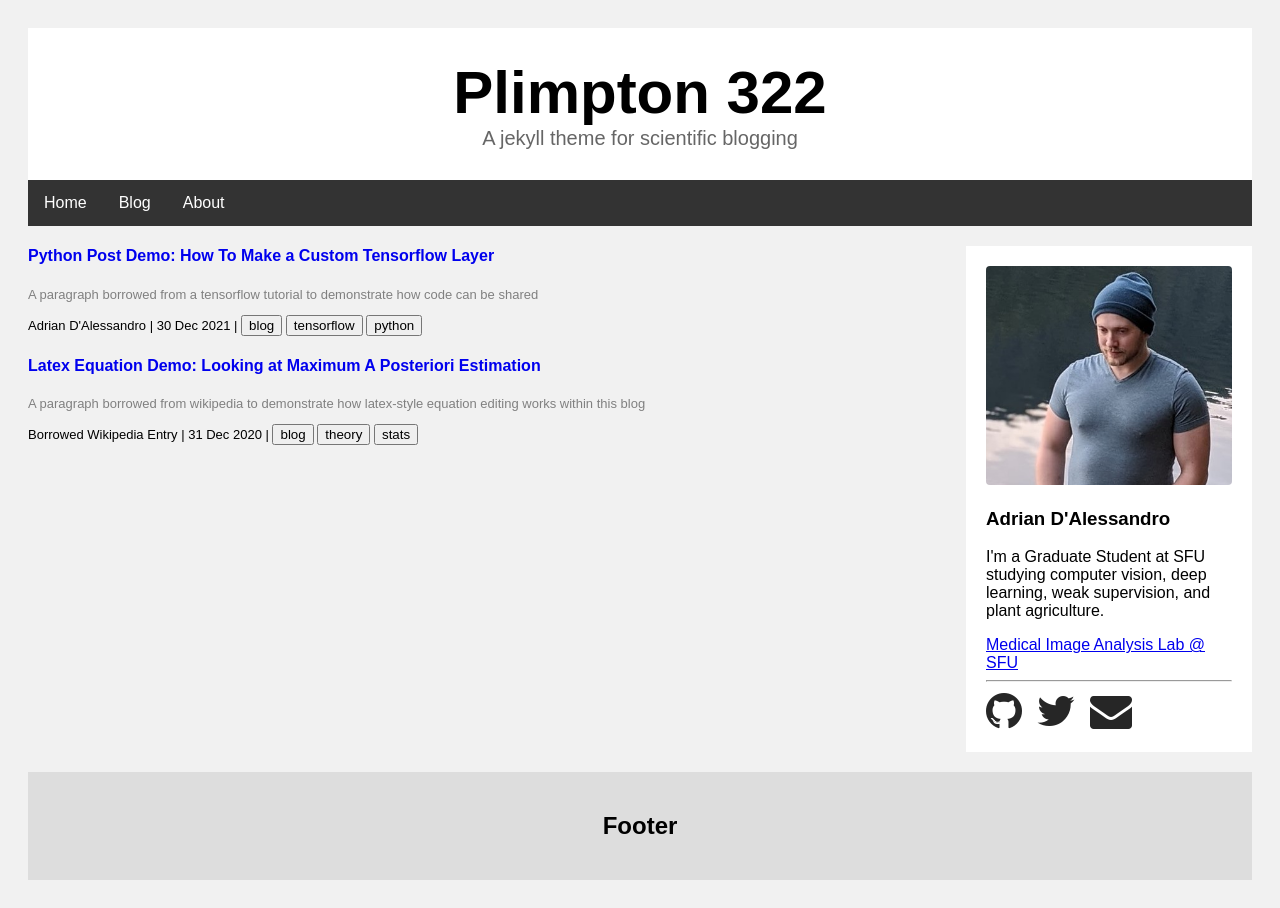
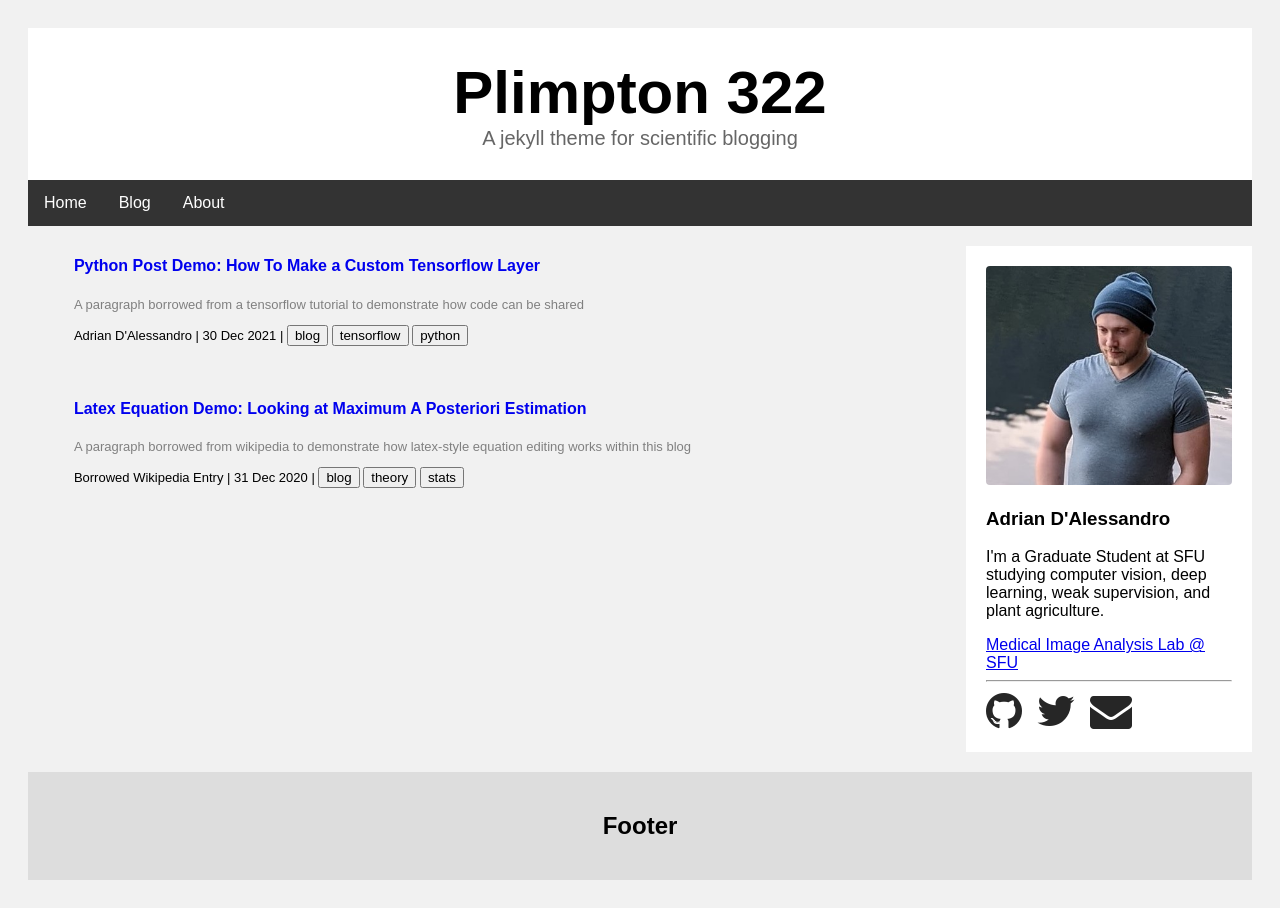
Before and after one commit to adrian-dalessandro/Plimpton322, a Jekyll site: the page built from blog.html, in a window 1280 px wide. Built offline with Jekyll 4.4.1, drawn with Linux system fonts in a browser that asks for light colours.

Commit message:
Update main.scss

```diff
--- a/_sass/main.scss
+++ b/_sass/main.scss
@@ -63,20 +63,18 @@
    margin-top: 20px;
 }
 
-.leftcolumn > .card {
+.post-card {
   padding-top: 50px;
   padding-bottom: 50px;
   padding-left: 16%;
   padding-right: 16%;
 }
 
-.leftcolumn > .card-trimmed {
+.link-card {
   padding-top: 10px;
   padding-bottom: 10px;
   padding-left: 5%;
   padding-right: 5%;
-  background-color: white;
-  margin-top: 20px;
 }
 
 a.post-link {
```
